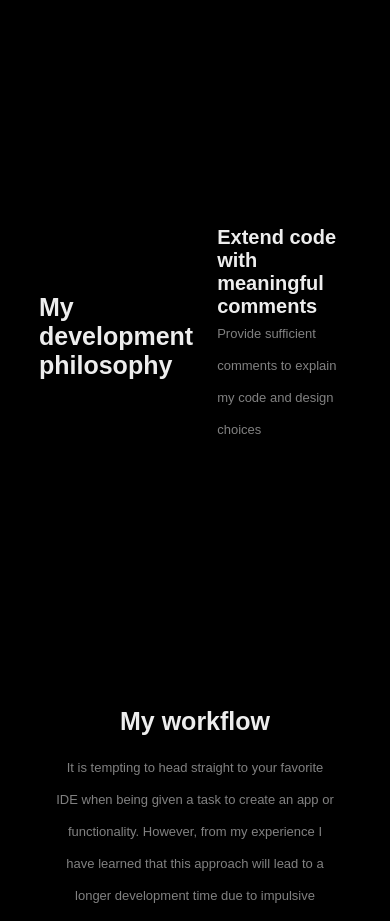
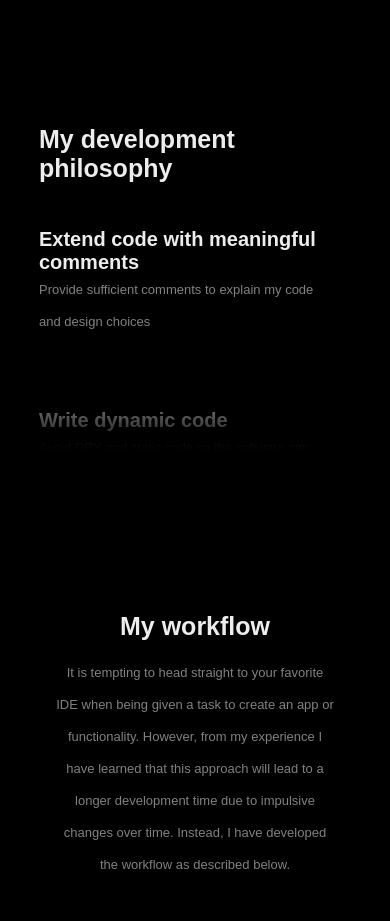
Before and after one commit to RoshanBansie/Portfolio, a Next.js app: page / in a window 390 px wide. Shown: the part 2520-3441 px from the top of the page. Built offline with nearby package versions, Linux system fonts and the light colour scheme.

Commit message:
About sectie responsiever gemaakt en ervoor gezorgd dat navbar niet in de open-state begint bij initial page load.

```diff
--- a/components/home/about/about.css
+++ b/components/home/about/about.css
@@ -6,6 +6,7 @@
     display: grid;
     max-width: 1200px;
     grid-template-columns: 0.75fr 1fr;
+    gap: 3rem;
     height: 50vh;
 }
 
@@ -91,6 +92,43 @@
     }
 }
 
+@media (max-width: 700px) {
+    .philosophy-container {
+        display: block;
+        height: fit-content;
+    }
+    .philosophy-section-header {
+        position: relative;
+        display: block;
+    }
+    .headlines-container {
+        position: relative;
+        height: 30vh;
+    }
+    .philosophy-container::after {
+        position: absolute;
+        pointer-events: none;
+        top: 0;
+        left: 0;
+        height: 100%;
+        width: 100%;
+        z-index: 2;
+        content: "";
+        background: linear-gradient(
+            to bottom,
+            transparent 70%,
+            var(--background-primary)
+        );
+    }
+    .philosophy-section-header {
+        height: fit-content;
+    }
+    .headlines-container li {
+        height: 20vh;
+        margin-bottom: 1rem;
+    }
+}
+
 @media (max-width: 430px) {
     .philosophy-container {
         gap: 1.5rem;
--- a/components/layout/navbar/NavBar.tsx
+++ b/components/layout/navbar/NavBar.tsx
@@ -24,6 +24,7 @@ export default function Navbar() {
                         <Link href="/" className="logo">Roshan Bansie</Link>
                         <motion.ul
                             className="toggle-menu"
+                            initial={{height: "0"}}
                             animate={{height: open ? "100vh" : "0"}}
                             transition={{duration: 0.5, ease: "easeInOut"}}
                             style={{overflow: "hidden"}}
```
